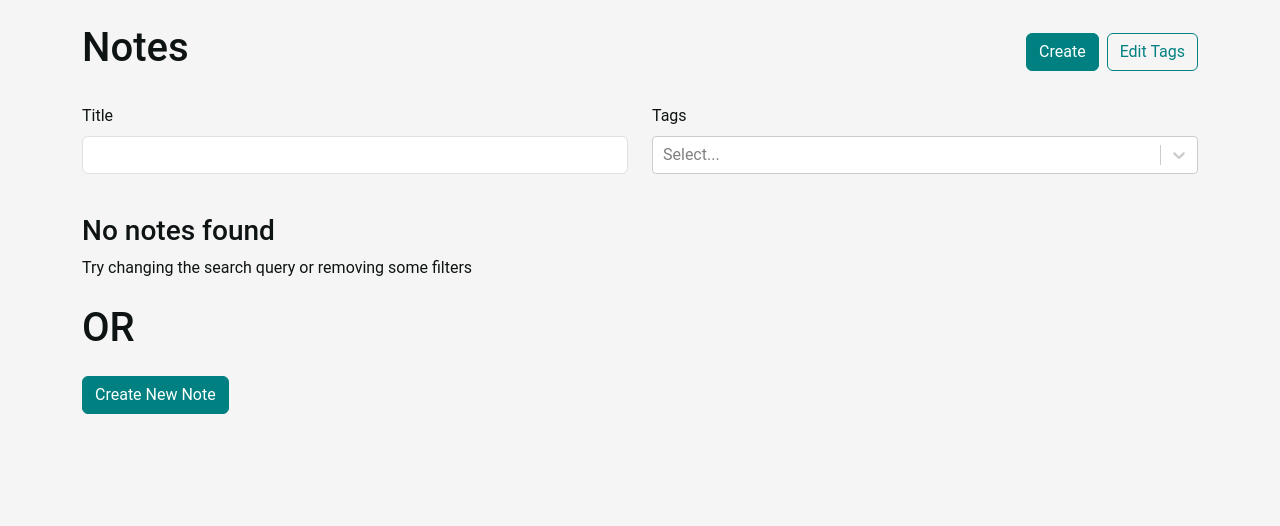
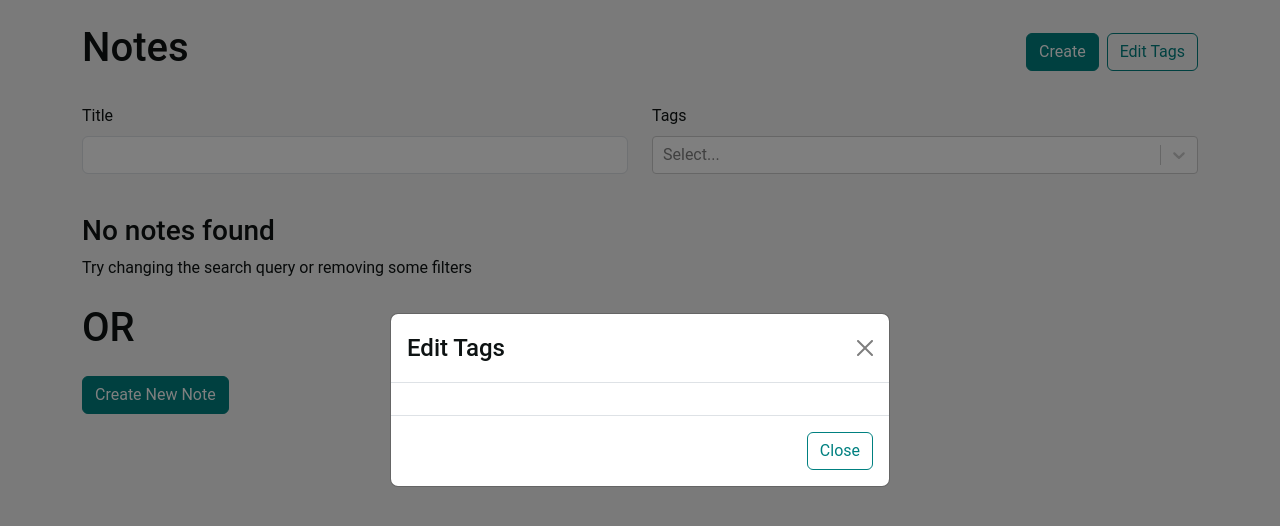
Before and after one commit to TheNewC0der-24/CataList, a React (Vite) app: page / in a window 1280 px wide. Both pictures are taken after a click on the button "Edit Tags". Shown: the top 526 px of the page. Built offline with nearby package versions, Linux system fonts and the light colour scheme.

Commit message:
Edit and Delete tag implemented

```diff
--- a/src/App.tsx
+++ b/src/App.tsx
@@ -61,10 +61,26 @@ function App() {
     })
   }
 
+  function editTag(id: string, label: string) {
+    setTags(prevTags => {
+      return prevTags.map(tag => {
+        if (tag.id === id) {
+          return { ...tag, label }
+        } else {
+          return tag
+        }
+      })
+    })
+  }
+
+  function deleteTag(id: string) {
+    setTags(prevTags => prevTags.filter(tag => tag.id !== id))
+  }
+
   return (
     <Container className="my-4">
       <Routes>
-        <Route path="/" element={<NoteList availableTags={tags} notes={notesWithTags} />} />
+        <Route path="/" element={<NoteList availableTags={tags} notes={notesWithTags} onEditTag={editTag} onDeleteTag={deleteTag} />} />
         <Route path="/new" element={<NewNote onSubmit={onCreateNote} onAddTag={addTag} availableTags={tags} />} />
         <Route path="/:id" element={<NoteLayout notes={notesWithTags} />}>
           <Route index element={<Note onDelete={onDeleteNote} />} />
--- a/src/Pages/NoteList.tsx
+++ b/src/Pages/NoteList.tsx
@@ -1,7 +1,7 @@
-import { useState, useMemo } from "react";
+import { useState, useMemo, useEffect } from "react";
 import { Link } from "react-router-dom";
 
-import { Button, Col, Row, Stack, Form } from "react-bootstrap";
+import { Button, Col, Row, Stack, Form, Modal, Alert } from "react-bootstrap";
 
 import ReactSelect from "react-select";
 
@@ -11,10 +11,22 @@ import NoteCard from "../Components/NoteCard/NoteCard";
 
 type NoteListProps = {
     availableTags: Tag[],
-    notes: Note[]
+    notes: Note[],
+    onDeleteTag: (id: string) => void
+    onEditTag: (id: string, label: string) => void
 }
 
-export default function NoteList({ availableTags, notes }: NoteListProps) {
+type EditTagsModalProps = {
+    availableTags: Tag[],
+    show: boolean,
+    handleClose: () => void
+    onDeleteTag: (id: string) => void
+    onEditTag: (id: string, label: string) => void
+    showAlert: string | null
+    setShowAlert: (value: string | null) => void
+}
+
+export default function NoteList({ availableTags, notes, onEditTag, onDeleteTag }: NoteListProps) {
 
     const [title, setTitle] = useState("");
     const [selectedTags, setSelectedTags] = useState<Tag[]>([]);
@@ -24,7 +36,20 @@ export default function NoteList({ availableTags, notes }: NoteListProps) {
             return (title === "" || note.title.toLowerCase().includes(title.toLowerCase())) &&
                 (selectedTags.length === 0 || selectedTags.every(tag => note.tags.some(noteTag => noteTag.id === tag.id)))
         })
-    }, [title, selectedTags, notes])
+    }, [title, selectedTags, notes]);
+
+    const [show, setShow] = useState(false);
+    const [showAlert, setShowAlert] = useState<string | null>(null);
+
+    const handleClose = () => setShow(false);
+
+    useEffect(() => {
+        if (showAlert) {
+            setTimeout(() => {
+                setShowAlert(null);
+            }, 3000);
+        }
+    }, [showAlert]);
 
     return (
         <>
@@ -39,7 +64,9 @@ export default function NoteList({ availableTags, notes }: NoteListProps) {
                                 Create
                             </Button>
                         </Link>
-                        <Button variant='outline' style={{ border: "1px solid teal", color: "teal" }}>Edit Tags</Button>
+                        <Button variant='outline' style={{ border: "1px solid teal", color: "teal" }} onClick={() => setShow(true)}>
+                            Edit Tags
+                        </Button>
                     </Stack>
                 </Col>
             </Row>
@@ -99,6 +126,61 @@ export default function NoteList({ availableTags, notes }: NoteListProps) {
                     </Row>
                 )
             }
+
+            <EditTagsModal
+                show={show}
+                handleClose={handleClose}
+                availableTags={availableTags}
+                onDeleteTag={onDeleteTag}
+                onEditTag={onEditTag}
+                showAlert={showAlert}
+                setShowAlert={setShowAlert}
+            />
         </>
     )
 }
+
+function EditTagsModal({ availableTags, show, handleClose, onDeleteTag, onEditTag, showAlert, setShowAlert }: EditTagsModalProps) {
+    return (
+        <Modal centered scrollable show={show} onHide={handleClose}>
+            <Modal.Header closeButton>
+                <Modal.Title>Edit Tags</Modal.Title>
+            </Modal.Header>
+            <Modal.Body>
+
+                {
+                    showAlert && (
+                        <Alert variant="danger" onClose={() => setShowAlert(null)}>
+                            Tag <span style={{ wordBreak: "break-word", fontWeight: "bold" }}>"{showAlert}"</span> has been deleted.
+                        </Alert>
+                    )
+                }
+
+                <Form>
+                    <Stack gap={2}>
+                        {availableTags.map(tag => (
+                            <Row key={tag.id}>
+                                <Col>
+                                    <Form.Control type="text" value={tag.label} onChange={(e) => onEditTag(tag.id, e.target.value)} />
+                                </Col>
+                                <Col xs="auto">
+                                    <Button variant="outline-danger" onClick={() => {
+                                        onDeleteTag(tag.id);
+                                        setShowAlert(tag.label);
+                                    }}>
+                                        &#10006;
+                                    </Button>
+                                </Col>
+                            </Row>
+                        ))}
+                    </Stack>
+                </Form>
+            </Modal.Body>
+            <Modal.Footer>
+                <Button variant="outline" style={{ border: "1px solid teal", color: "teal" }} onClick={handleClose}>
+                    Close
+                </Button>
+            </Modal.Footer>
+        </Modal>
+    )
+}
```
